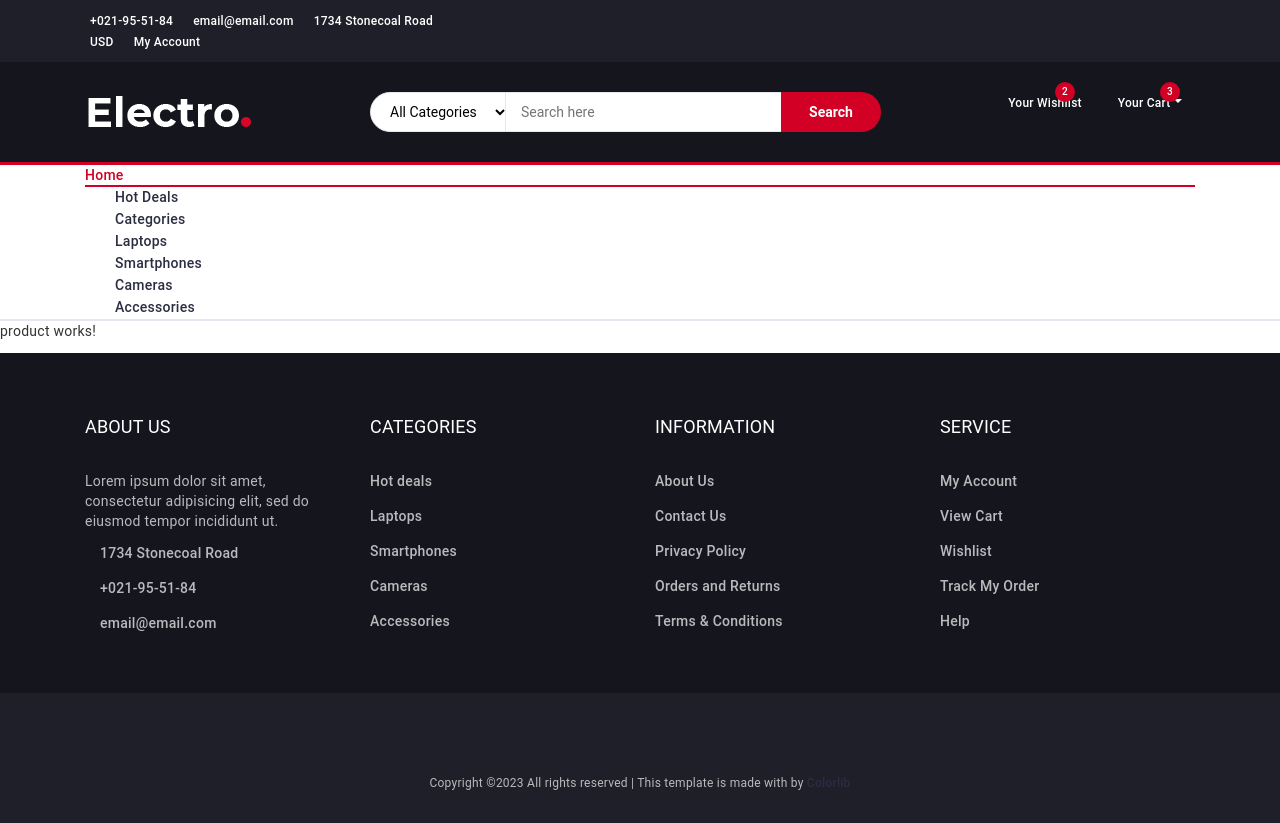
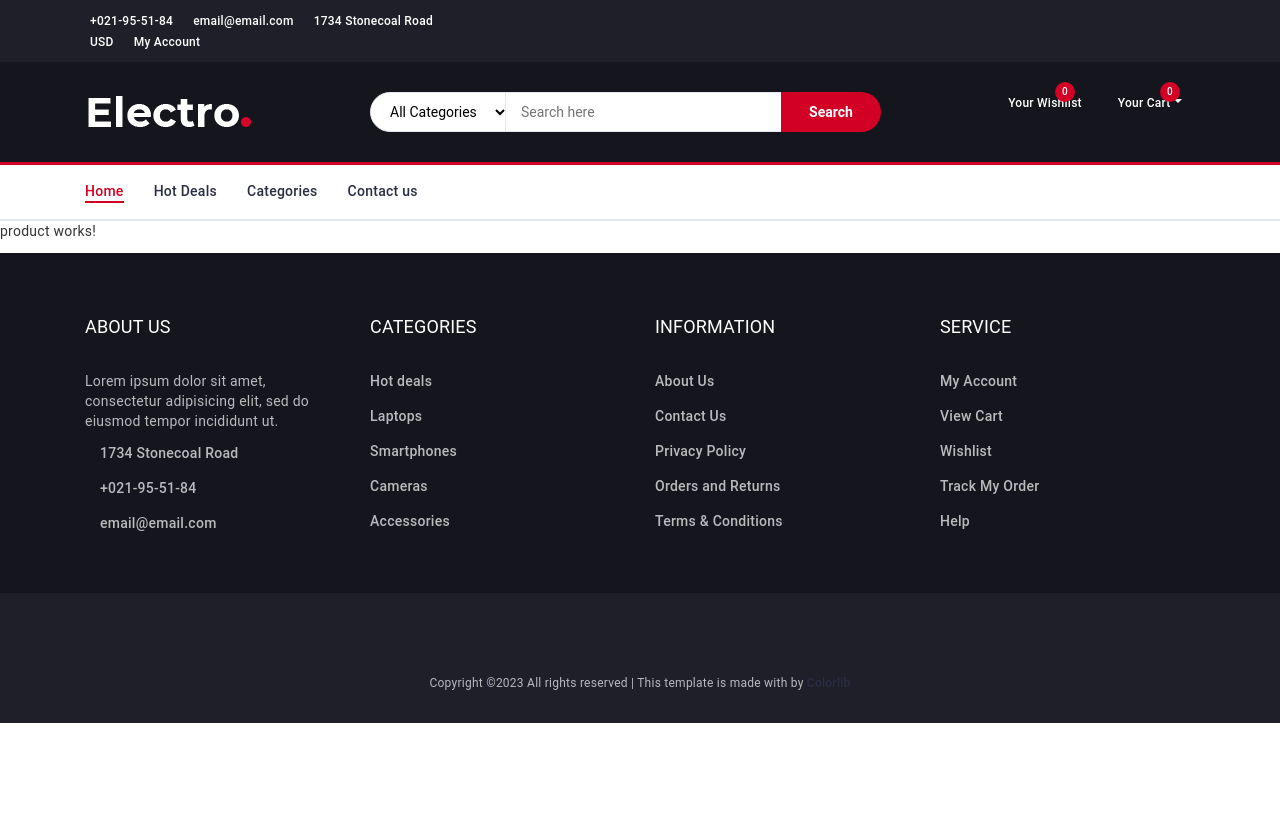
Before and after one commit to Chri2704/Web_project, an Angular app in the folder frontend/: page /product/1 in a window 1280 px wide. After the commit the page ends 800 px from the top, so only its background shows below. Built offline with nearby package versions, Linux system fonts and the light colour scheme; some icons are missing.

Commit message:
risolto problema observable, aggiunto modello per introdurre interfacce + stampa elementi a schermo

```diff
--- a/frontend/src/app/components/header/header.component.html
+++ b/frontend/src/app/components/header/header.component.html
@@ -56,7 +56,7 @@
 									<a href="#">
 										<i class="fa fa-heart-o"></i>
 										<span>Your Wishlist</span>
-										<div class="qty">2</div>
+										<div class="qty">0</div>
 									</a>
 								</div>
 								<!-- /Wishlist -->
@@ -66,7 +66,7 @@
 									<a class="dropdown-toggle" data-toggle="dropdown" aria-expanded="true">
 										<i class="fa fa-shopping-cart"></i>
 										<span>Your Cart</span>
-										<div class="qty">3</div>
+										<div class="qty">0</div>
 									</a>
 									<div class="cart-dropdown">
 										<div class="cart-list">
@@ -76,29 +76,20 @@
 												</div>
 												<div class="product-body">
 													<h3 class="product-name"><a href="#">product name goes here</a></h3>
-													<h4 class="product-price"><span class="qty">1x</span>$980.00</h4>
+													<h4 class="product-price"><span class="qty">1x</span>0</h4>
 												</div>
 												<button class="delete"><i class="fa fa-close"></i></button>
 											</div>
 
-											<div class="product-widget">
-												<div class="product-img">
-													<img src="./img/product02.png" alt="">
-												</div>
-												<div class="product-body">
-													<h3 class="product-name"><a href="#">product name goes here</a></h3>
-													<h4 class="product-price"><span class="qty">3x</span>$980.00</h4>
-												</div>
-												<button class="delete"><i class="fa fa-close"></i></button>
-											</div>
 										</div>
 										<div class="cart-summary">
 											<small>3 Item(s) selected</small>
-											<h5>SUBTOTAL: $2940.00</h5>
+											espressione di interpolazione per formattare il valore in dollari
+											<h5>SUBTOTAL: {{0 | currency:'EUR'}}</h5>
 										</div>
 										<div class="cart-btns">
-											<a href="#">View Cart</a>
-											<a href="#">Checkout  <i class="fa fa-arrow-circle-right"></i></a>
+											<a routerLink="/cart">View Cart</a>
+											<a routerLink="/checkout">Checkout  <i class="fa fa-arrow-circle-right"></i></a>
 										</div>
 									</div>
 								</div>
@@ -131,14 +122,11 @@
 				<!-- responsive-nav -->
 				<div id="responsive-nav">
 					<!-- NAV -->
-					<ul class="main-nav nav navbar-nav">
-						<li class="active"><a href="#">Home</a></li>
+					<ul class="main-nav nav py-3">
+						<li class="active"><a routerLink="/">Home</a></li>
 						<li><a href="#">Hot Deals</a></li>
 						<li><a href="#">Categories</a></li>
-						<li><a href="#">Laptops</a></li>
-						<li><a href="#">Smartphones</a></li>
-						<li><a href="#">Cameras</a></li>
-						<li><a href="#">Accessories</a></li>
+						<li><a href="#">Contact us</a></li>
 					</ul>
 					<!-- /NAV -->
 				</div>
@@ -147,3 +135,6 @@
 			<!-- /container -->
 		</nav>
 		<!-- /NAVIGATION -->
+
+
+		<!-- commenti: ho tolto sezioni non utili e ho collegato ad alscuni tag 'a' la propria componente con routerLink , sistemare il dropdown -->
--- a/frontend/src/app/components/home/home.component.css
+++ b/frontend/src/app/components/home/home.component.css
@@ -0,0 +1,3 @@
+.disabled{
+    cursor: not-allowed;
+}
--- a/frontend/src/app/components/home/home.component.html
+++ b/frontend/src/app/components/home/home.component.html
@@ -81,6 +81,23 @@
 								<p>{{p.name | titlecase}}</p>
 								</div>
 							</div>
+								<div class="card-body">
+									<h3 class="bold">{{p.description.substr(0,25)}}...</h3>
+									<p class="lead">{{p.price | currency:'EUR'}}</p>
+								</div>
+
+
+								<div class="row d-flex justify-content-center border-primary my-3">
+									<div class="col-md-6">
+										<button class="btn btn-ouline-primary btn-sm btn-block"
+										[class.disabled]="p.quantity < 1"
+										[class.btn-ouline-danger]="p.quantity < 1"
+
+										>
+										{{p.quantity < 1 ? "No Stock" : "Add to cart"}}
+										</button>
+									</div>
+								</div>
 							</div>
 						</div>
 
--- a/frontend/src/app/services/product.service.ts
+++ b/frontend/src/app/services/product.service.ts
@@ -2,6 +2,9 @@ import { Injectable } from '@angular/core';
 import {HttpClient } from '@angular/common/http';
 import { Router } from '@angular/router';
 import { environment } from 'src/environments/environment';
+import {Observable} from "rxjs";
+import { ServerResponse } from '../models/product.model';
+
 
 //providedIn root permette di non doverlo aggiungere in provider di app.module.ts
 @Injectable({
@@ -16,8 +19,9 @@ export class ProductService {
   constructor(private http: HttpClient) { }
 
   //prende tutti i prodotti del backend usando la chiamata http GET sull' indirizzo /api/products che recupera tutti i prodotti dal db
-  getAllProducts(numberOfResults=10){
-    return this.http.get(this.SERVER_URL + '/products',{
+  //è stato necessario definire il tipo di ritorno Observable<ServerResponse> alla funzione altrimenti problemi di overload dato che ci si aspettano 2 tipi di dato
+  getAllProducts(numberOfResults=10):Observable<ServerResponse>{
+    return this.http.get<ServerResponse>(this.SERVER_URL + '/products',{
       params:{
         limit: numberOfResults.toString()
       }
```
Also changed, not shown: frontend/src/app/models/product.model.ts (added, +15 -0 lines), 1 other file (tests, documents, lock files or other folders).
